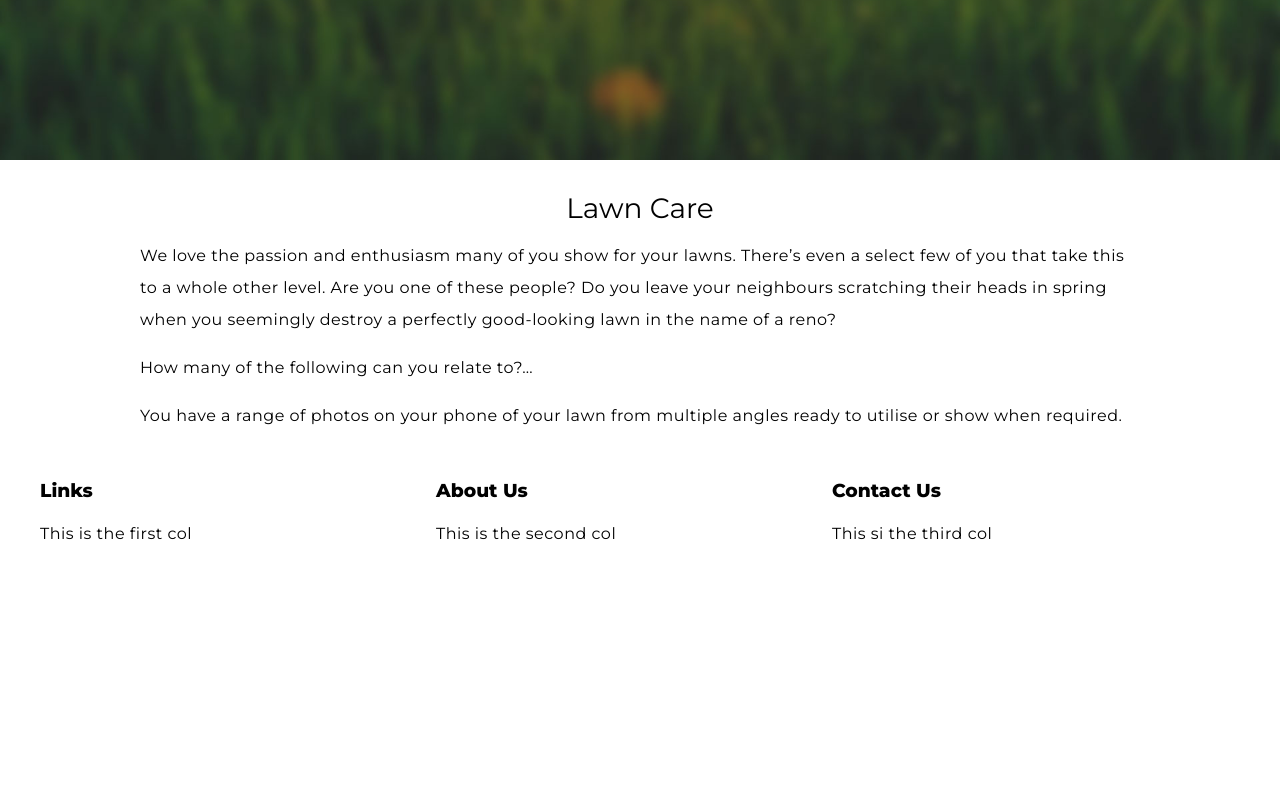
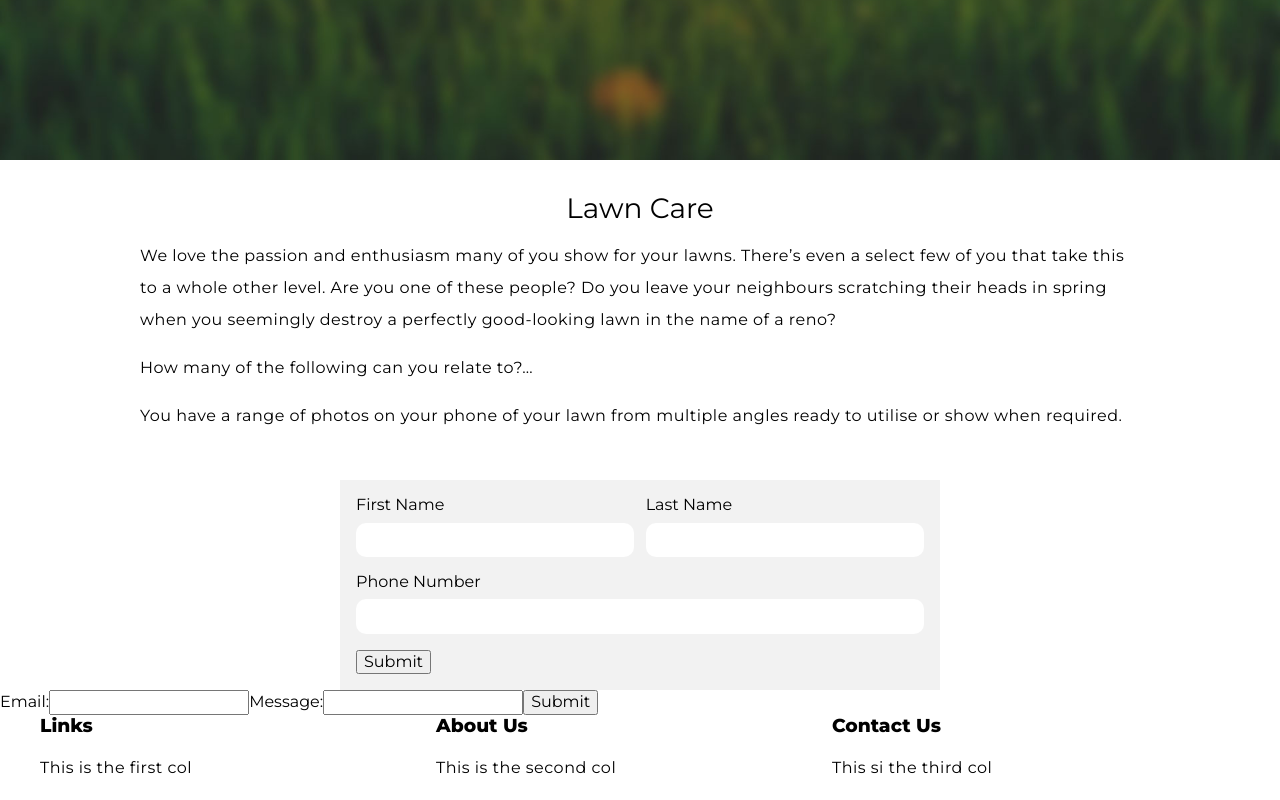
Before and after one commit to callumw-k/lawnmowing, a Gatsby site: page / in a window 1280 px wide. Shown: the part 552-1352 px from the top of the page. Before the commit the page ends 1118 px from the top, so only its background shows below. Built offline with nearby package versions, Linux system fonts and the light colour scheme; Gatsby itself is replaced by a stand-in of ours.

Commit message:
form working

```diff
--- /dev/null
+++ b/src/components/DefaultForm.js
@@ -0,0 +1,52 @@
+// Customize this 'myform.js' script and add it to your JS bundle.
+// Then import it with 'import MyForm from "./myform.js"'.
+// Finally, add a <MyForm/> element whereever you wish to display the form.
+
+import React from "react";
+
+export default class MyForm extends React.Component {
+  constructor(props) {
+    super(props);
+    this.submitForm = this.submitForm.bind(this);
+    this.state = {
+      status: ""
+    };
+  }
+
+  render() {
+    const { status } = this.state;
+    return (
+      <form
+        onSubmit={this.submitForm}
+        action="https://formspree.io/f/xknppgdo"
+        method="POST"
+      >
+        <label>Email:</label>
+        <input type="email" name="email" />
+        <label>Message:</label>
+        <input type="text" name="message" />
+        {status === "SUCCESS" ? <p>Thanks!</p> : <button>Submit</button>}
+        {status === "ERROR" && <p>Ooops! There was an error.</p>}
+      </form>
+    );
+  }
+
+  submitForm(ev) {
+    ev.preventDefault();
+    const form = ev.target;
+    const data = new FormData(form);
+    const xhr = new XMLHttpRequest();
+    xhr.open(form.method, form.action);
+    xhr.setRequestHeader("Accept", "application/json");
+    xhr.onreadystatechange = () => {
+      if (xhr.readyState !== XMLHttpRequest.DONE) return;
+      if (xhr.status === 200) {
+        form.reset();
+        this.setState({ status: "SUCCESS" });
+      } else {
+        this.setState({ status: "ERROR" });
+      }
+    };
+    xhr.send(data);
+  }
+}
--- a/src/components/Form.js
+++ b/src/components/Form.js
@@ -25,38 +25,66 @@ const FormBox = styled.div`
       outline: none;
     }
   }
-
 `
 
 const NameWrapper = styled.div`
   display: grid;
   grid-template-columns: repeat(2, 1fr);
   grid-gap: 2%;
-
 `
 
-export default function Form() {
+export default class Form extends React.Component {
+  state = {
+    status: "",
+  }
+
+  submitForm =(ev) => {
+    ev.preventDefault()
+    const form = ev.target
+    const data = new FormData(form)
+    const xhr = new XMLHttpRequest()
+    xhr.open(form.method, form.action)
+    xhr.setRequestHeader("Accept", "application/json")
+    xhr.onreadystatechange = () => {
+      if (xhr.readyState !== XMLHttpRequest.DONE) return
+      if (xhr.status === 200) {
+        form.reset()
+        this.setState({ status: "SUCCESS" })
+      } else {
+        this.setState({ status: "ERROR" })
+      }
+    }
+    xhr.send(data)
+  }
+
+  render() {
+    const { status } = this.state
     return (
-    <FormOuter action="">
+      <FormOuter
+        onSubmit={this.submitForm}
+        action="https://formspree.io/f/xknppgdo"
+        method="POST"
+
+      >
         <NameWrapper>
           <FormBox>
             <label htmlFor="first-name">First Name</label>
-          <input type="text" id="first-name" />
+            <input name={'First Name'} type="text" id="first-name" />
           </FormBox>
 
           <FormBox>
             <label htmlFor="last-name">Last Name</label>
-          <input type="text" id="last-name" />
+            <input name={'Last Name'} type="text" id="last-name" />
           </FormBox>
-
-
-
         </NameWrapper>
 
-      <FormBox >
-        <label htmlFor={'phone'} >Phone Number</label>
-        <input  type={'tel'} id={'phone'}/>
+        <FormBox>
+          <label htmlFor={"phone"}>Phone Number</label>
+          <input name={'Telephone Number'} type={"tel"} id={"phone"} />
         </FormBox>
+        {status === "SUCCESS" ? <p>Thanks!</p> : <button>Submit</button>}
+        {status === "ERROR" && <p>Ooops! There was an error.</p>}
       </FormOuter>
     )
   }
+}
--- a/src/pages/index.js
+++ b/src/pages/index.js
@@ -2,12 +2,24 @@ import React from "react"
 
 import Hero from "../components/index/Hero"
 import About from "../components/index/About"
+import Form from "../components/Form"
+import MyForm from "../components/DefaultForm"
+
+
+
 
 export default function Home() {
+
+
+
   return (
     <React.Fragment>
       <Hero />
       <About />
+      <Form/>
+      <MyForm/>
+
+
     </React.Fragment>
   )
 }
```
Lines whose indentation alone changed are shown as unchanged.
